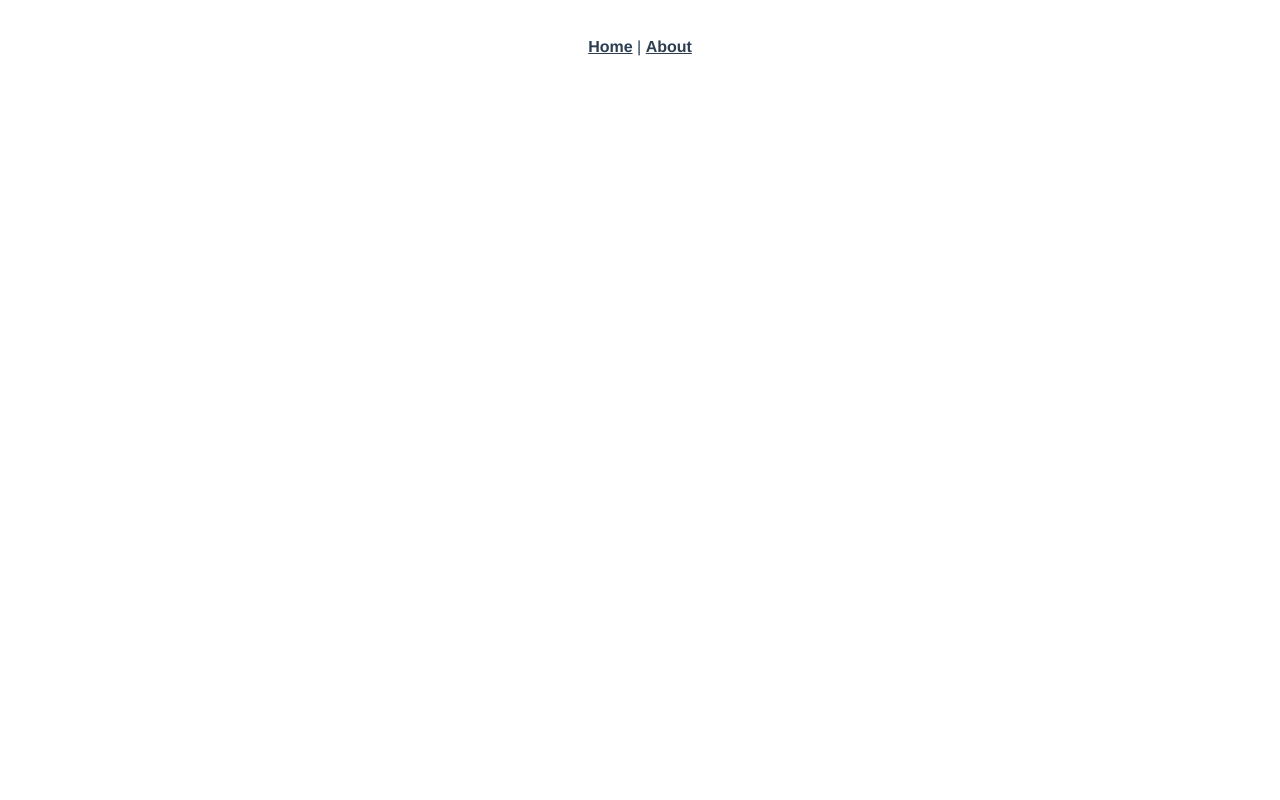
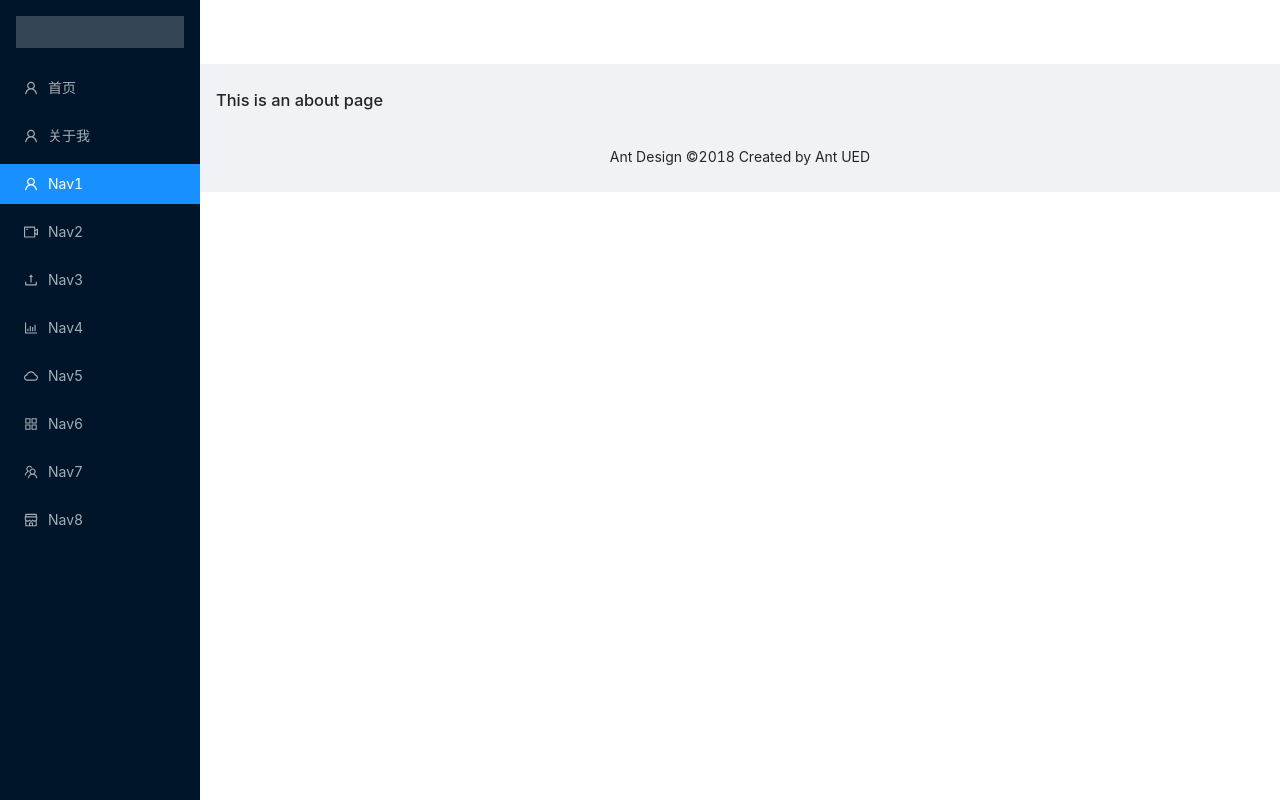
Before and after one commit to kaokei/micro-frontend-base-vue3, a Vue app: page /nav1 in a window 1280 px wide. Before the commit this address had no page. Built offline with nearby package versions, Linux system fonts and the light colour scheme.

Commit message:
mod: 搭建项目框架

```diff
--- a/package.json
+++ b/package.json
@@ -8,9 +8,10 @@
     "lint": "vue-cli-service lint"
   },
   "dependencies": {
+    "ant-design-vue": "^2.1.2",
     "core-js": "^3.6.5",
-    "vue": "^3.0.0",
-    "vue-router": "^4.0.0-0"
+    "vue": "^3.0.11",
+    "vue-router": "^4.0.6"
   },
   "devDependencies": {
     "@typescript-eslint/eslint-plugin": "^4.18.0",
--- a/src/App.vue
+++ b/src/App.vue
@@ -1,30 +1,76 @@
 <template>
-  <div id="nav">
-    <router-link to="/">Home</router-link> |
-    <router-link to="/about">About</router-link>
-  </div>
-  <router-view />
+  <a-layout>
+    <a-layout-sider
+      :style="{ overflow: 'auto', height: '100vh', position: 'fixed', left: 0 }"
+    >
+      <div class="logo" />
+      <a-menu theme="dark" mode="inline" v-model:selectedKeys="selectedKeys">
+        <template v-for="route in routes">
+          <a-menu-item :key="route.meta?.pagePath" v-if="route.meta?.pagePath">
+            <router-link :to="route.meta?.pagePath">
+              <component :is="route.meta?.icon"></component>
+              <span>{{ route.meta?.title }}</span>
+            </router-link>
+          </a-menu-item>
+        </template>
+      </a-menu>
+    </a-layout-sider>
+    <a-layout :style="{ marginLeft: '200px' }">
+      <a-layout-header :style="{ background: '#fff', padding: 0 }" />
+      <a-layout-content :style="{ margin: '24px 16px 0', overflow: 'initial' }">
+        <router-view />
+      </a-layout-content>
+      <a-layout-footer :style="{ textAlign: 'center' }">
+        Ant Design ©2018 Created by Ant UED
+      </a-layout-footer>
+    </a-layout>
+  </a-layout>
 </template>
+<script lang="ts">
+import {
+  UserOutlined,
+  VideoCameraOutlined,
+  UploadOutlined,
+  BarChartOutlined,
+  CloudOutlined,
+  AppstoreOutlined,
+  TeamOutlined,
+  ShopOutlined,
+} from "@ant-design/icons-vue";
+import { defineComponent, ref } from "vue";
+import { routes } from "@/router";
+import { useRouter } from "vue-router";
 
-<style lang="scss">
-#app {
-  font-family: Avenir, Helvetica, Arial, sans-serif;
-  -webkit-font-smoothing: antialiased;
-  -moz-osx-font-smoothing: grayscale;
-  text-align: center;
-  color: #2c3e50;
-}
+export default defineComponent({
+  setup() {
+    const currentKeys = ref<string[]>([]);
+    const router = useRouter();
 
-#nav {
-  padding: 30px;
+    router.afterEach((to) => {
+      currentKeys.value = [to.meta?.pagePath as string];
+    });
 
-  a {
-    font-weight: bold;
-    color: #2c3e50;
-
-    &.router-link-exact-active {
-      color: #42b983;
-    }
-  }
+    return {
+      selectedKeys: currentKeys,
+      routes,
+    };
+  },
+  components: {
+    UserOutlined,
+    VideoCameraOutlined,
+    UploadOutlined,
+    BarChartOutlined,
+    CloudOutlined,
+    AppstoreOutlined,
+    TeamOutlined,
+    ShopOutlined,
+  },
+});
+</script>
+<style scoped>
+.logo {
+  height: 32px;
+  background: rgba(255, 255, 255, 0.2);
+  margin: 16px;
 }
 </style>
--- a/src/router/index.ts
+++ b/src/router/index.ts
@@ -1,20 +1,126 @@
 import { createRouter, createWebHistory, RouteRecordRaw } from "vue-router";
 import Home from "../views/Home.vue";
 
-const routes: Array<RouteRecordRaw> = [
+import {
+  UserOutlined,
+  VideoCameraOutlined,
+  UploadOutlined,
+  BarChartOutlined,
+  CloudOutlined,
+  AppstoreOutlined,
+  TeamOutlined,
+  ShopOutlined,
+} from "@ant-design/icons-vue";
+
+export const routes: Array<RouteRecordRaw> = [
   {
     path: "/",
     name: "Home",
     component: Home,
+    meta: {
+      pagePath: "/",
+      title: "首页",
+      icon: UserOutlined,
+    },
   },
   {
     path: "/about",
     name: "About",
-    // route level code-splitting
-    // this generates a separate chunk (about.[hash].js) for this route
-    // which is lazy-loaded when the route is visited.
     component: () =>
       import(/* webpackChunkName: "about" */ "../views/About.vue"),
+    meta: {
+      pagePath: "/about",
+      title: "关于我",
+      icon: UserOutlined,
+    },
+  },
+  {
+    path: "/nav1",
+    name: "Nav1",
+    component: () =>
+      import(/* webpackChunkName: "nav1" */ "../views/About.vue"),
+    meta: {
+      pagePath: "/nav1",
+      title: "Nav1",
+      icon: UserOutlined,
+    },
+  },
+  {
+    path: "/nav2",
+    name: "Nav2",
+    component: () =>
+      import(/* webpackChunkName: "nav2" */ "../views/About.vue"),
+    meta: {
+      pagePath: "/nav2",
+      title: "Nav2",
+      icon: VideoCameraOutlined,
+    },
+  },
+  {
+    path: "/nav3",
+    name: "Nav3",
+    component: () =>
+      import(/* webpackChunkName: "nav3" */ "../views/About.vue"),
+    meta: {
+      pagePath: "/nav3",
+      title: "Nav3",
+      icon: UploadOutlined,
+    },
+  },
+  {
+    path: "/nav4",
+    name: "Nav4",
+    component: () =>
+      import(/* webpackChunkName: "nav4" */ "../views/About.vue"),
+    meta: {
+      pagePath: "/nav4",
+      title: "Nav4",
+      icon: BarChartOutlined,
+    },
+  },
+  {
+    path: "/nav5",
+    name: "Nav5",
+    component: () =>
+      import(/* webpackChunkName: "nav5" */ "../views/About.vue"),
+    meta: {
+      pagePath: "/nav5",
+      title: "Nav5",
+      icon: CloudOutlined,
+    },
+  },
+  {
+    path: "/nav6",
+    name: "Nav6",
+    component: () =>
+      import(/* webpackChunkName: "nav6" */ "../views/About.vue"),
+    meta: {
+      pagePath: "/nav6",
+      title: "Nav6",
+      icon: AppstoreOutlined,
+    },
+  },
+  {
+    path: "/nav7",
+    name: "Nav7",
+    component: () =>
+      import(/* webpackChunkName: "nav7" */ "../views/About.vue"),
+    meta: {
+      pagePath: "/nav7",
+      title: "Nav7",
+      icon: TeamOutlined,
+    },
+  },
+  {
+    path: "/nav8",
+    name: "Nav8",
+    component: () =>
+      import(/* webpackChunkName: "nav8" */ "../views/About.vue"),
+    meta: {
+      pagePath: "/nav8",
+      title: "Nav8",
+      icon: ShopOutlined,
+    },
   },
 ];
 
--- a/tsconfig.json
+++ b/tsconfig.json
@@ -1,5 +1,7 @@
 {
   "compilerOptions": {
+    "experimentalDecorators": true,
+    "emitDecoratorMetadata": true,
     "target": "esnext",
     "module": "esnext",
     "strict": true,
@@ -27,6 +29,7 @@
     ]
   },
   "include": [
+    "src/**/*.d.ts",
     "src/**/*.ts",
     "src/**/*.tsx",
     "src/**/*.vue",
--- a/vue.config.js
+++ b/vue.config.js
@@ -1,3 +1,8 @@
 module.exports = {
   lintOnSave: false,
+  devServer: {
+    port: 8080,
+    disableHostCheck: true, // solve Invilid host header problem
+    hotOnly: true, // 热更新
+  },
 };
```
Also changed, not shown: src/main.ts (+6 -1 lines), 1 other file (tests, documents, lock files or other folders).
